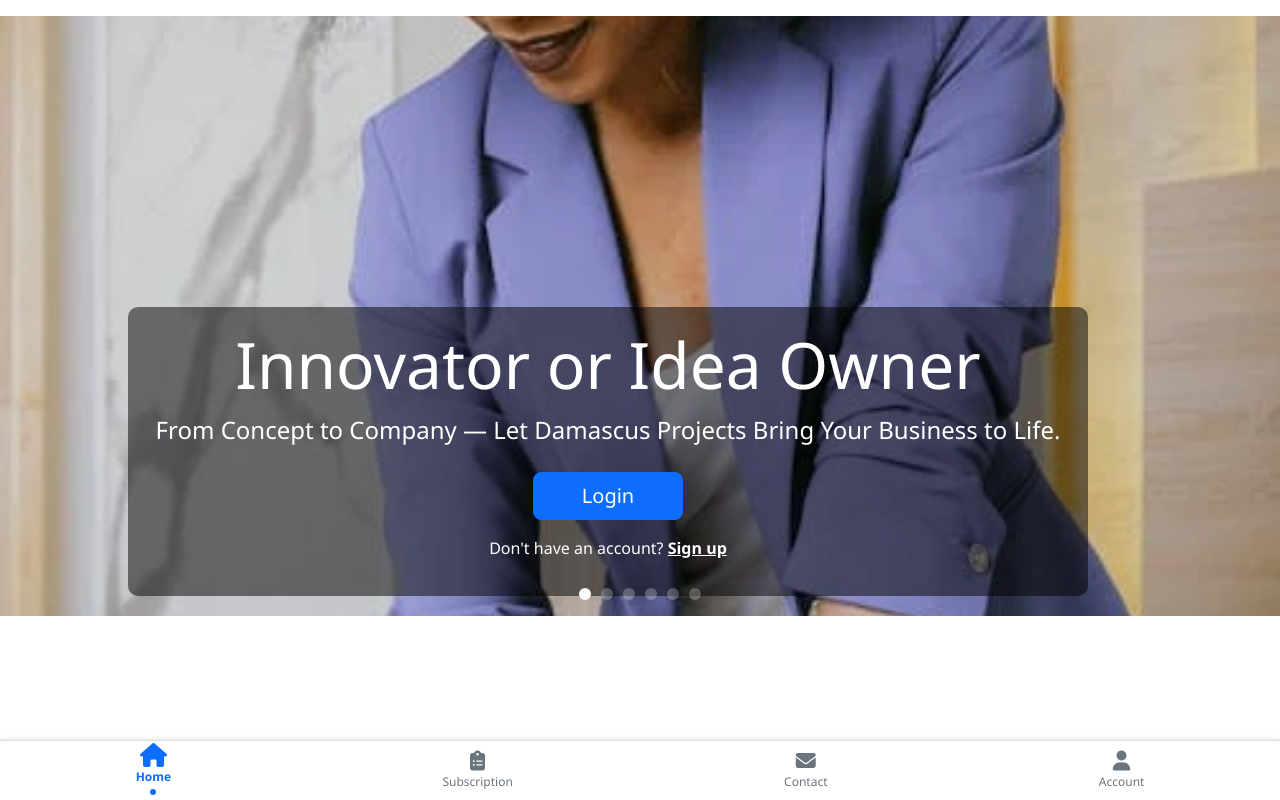
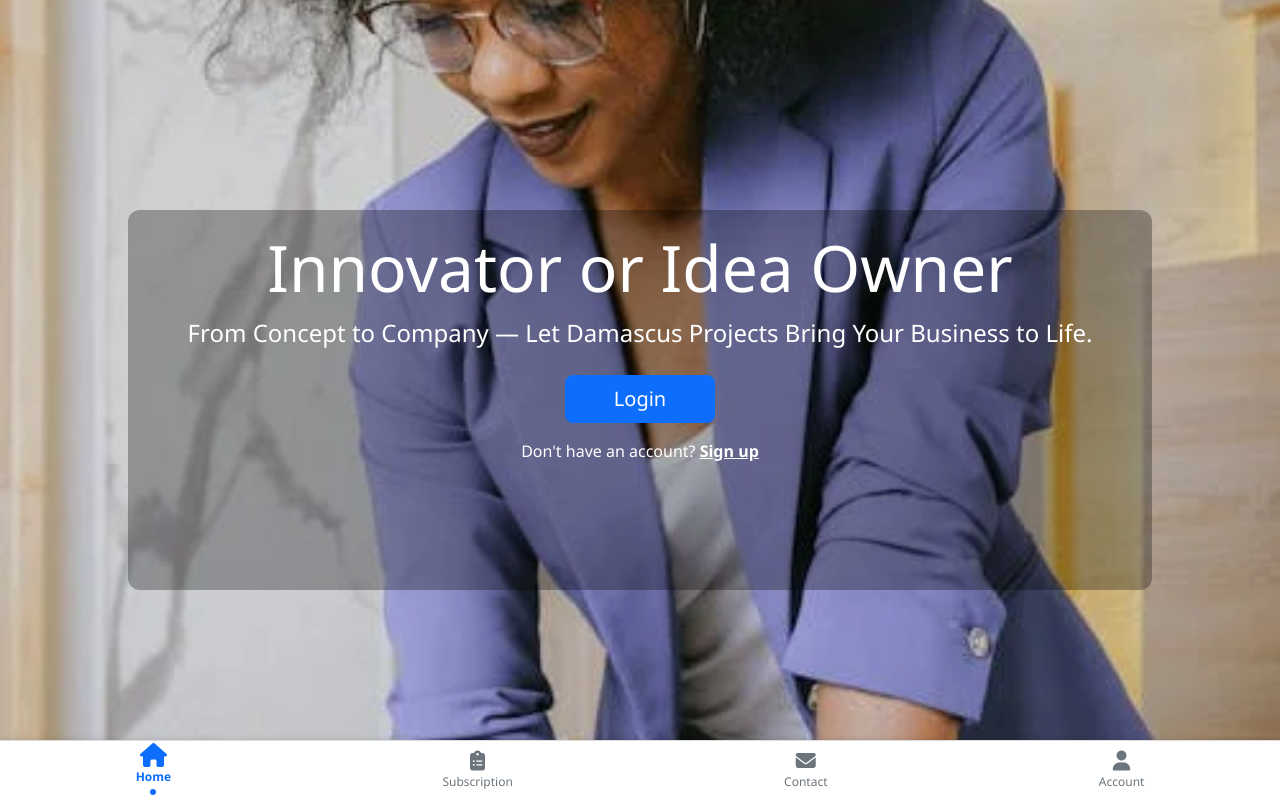
Before and after one commit to Abuqataada/damascusapp, a Flask app: page / in a window 1280 px wide. Run offline with Flask 3, Linux system fonts and the light colour scheme.

Commit message:
fix the top empty space

```diff
--- a/static/css/dashboard.css
+++ b/static/css/dashboard.css
@@ -178,3 +178,64 @@
             transition: box-shadow 0.3s ease;
             background-color: #053a8a;
         }
+
+
+
+
+
+
+
+
+
+
+/* Full-page carousel styles */
+#heroCarousel {
+  position: fixed;
+  top: 0;
+  left: 0;
+  width: 100%;
+  height: 100vh;
+  z-index: -1; /* Puts it behind other content */
+}
+
+.carousel-inner,
+.carousel-item,
+.hero-slide {
+  height: 100%;
+}
+
+.hero-slide {
+  background-size: cover;
+  background-position: center;
+  background-repeat: no-repeat;
+  width: 100%;
+  height: 100vh;
+  position: relative;
+}
+
+/* Content positioning */
+.carousel-caption {
+  position: absolute;
+  top: 50%;
+  left: 50%;
+  transform: translate(-50%, -50%);
+  width: 80%;
+  max-width: 1200px;
+  background: #0000004b;
+  border-radius: 12px;
+  text-align: center;
+
+}
+
+/* Auth buttons styling */
+.auth-buttons {
+  margin-top: 2rem;
+}
+
+/* Bottom navbar positioning */
+.dashboard-navbar {
+  position: fixed;
+  bottom: 0;
+  width: 100%;
+  z-index: 1000;
+}
--- a/static/css/style.css
+++ b/static/css/style.css
@@ -176,92 +176,6 @@
 
 
 
-/* Carousel Styles */
-#heroCarousel {
-  width: 100%;
-  position: relative;
-}
-
-.carousel-inner {
-  width: 100%;
-  overflow: hidden;
-}
-
-.hero-slide {
-  width: 100%;
-  min-height: 600px;
-  background-size: cover;
-  background-position: center;
-  background-repeat: no-repeat;
-  position: relative;
-  display: flex;
-  align-items: center;
-  justify-content: center;
-}
-
-/* Text overlay styles */
-.carousel-caption {
-  position: absolute;
-  left: 10%;
-  padding-top: 1.25rem;
-  padding-bottom: 1.25rem;
-  color: #fff;
-  text-align: center;
-  background-color: rgba(0, 0, 0, 0.5);
-  border-radius: 10px;
-}
-
-/* Carousel indicator styles */
-.carousel-indicators [data-bs-target] {
-  width: 12px;
-  height: 12px;
-  border-radius: 50%;
-  margin: 0 5px;
-  background-color: rgba(255, 255, 255, 0.5);
-  border: none;
-}
-
-.carousel-indicators .active {
-  background-color: #fff;
-}
-
-/* Responsive adjustments */
-@media (max-width: 768px) {
-  .hero-slide {
-    height: 80vh;
-    min-height: 500px;
-  }
-
-  .carousel-caption {
-    bottom: 10%;
-    padding: 1rem;
-  }
-
-  .carousel-caption h1 {
-    font-size: 2rem !important;
-  }
-
-  .carousel-caption p {
-    font-size: 1rem !important;
-  }
-}
-
-
-
-
-
-
-
-
-
-
-
-
-
-
-
-
-
 
 
 
--- a/templates/index.html
+++ b/templates/index.html
@@ -1,8 +1,18 @@
 {% extends "base.html" %}
 
 {% block head %}
-  {{ super() }}  {# This keeps all the existing head content from base.html #}
+  {{ super() }}
   <link rel="stylesheet" href="{{ url_for('static', filename='css/dashboard.css') }}">
+  <style>
+    /* Additional inline styles for full coverage */
+    html, body {
+      height: 100%;
+      margin: 0;
+      padding: 0;
+      overflow-x: hidden;
+      padding-bottom: 60px; /* Adjust based on navbar height */
+    }
+  </style>
 {% endblock %}
 
 {% block title %}Damascus Projects & Services{% endblock %}
@@ -10,7 +20,7 @@
 {% block content %}
 
 <!-- Hero Section with Image and Auth Buttons -->
-<section id="heroCarousel" class="carousel slide carousel-fade" data-bs-ride="carousel" data-bs-interval="6000">
+<section id="heroCarousel" class="carousel slide carousel-fade" data-bs-ride="carousel" data-bs-interval="4000">
   <!-- Indicators -->
   <div class="carousel-indicators">
     {% for i in range(6) %}
@@ -142,7 +152,7 @@
   </div>
 </section>
 
-  <!-- Bottom navbar -->
-  {% include 'dashboard_navbar.html' %}
+<!-- Bottom navbar -->
+{% include 'dashboard_navbar.html' %}
 
 {% endblock %}
```
